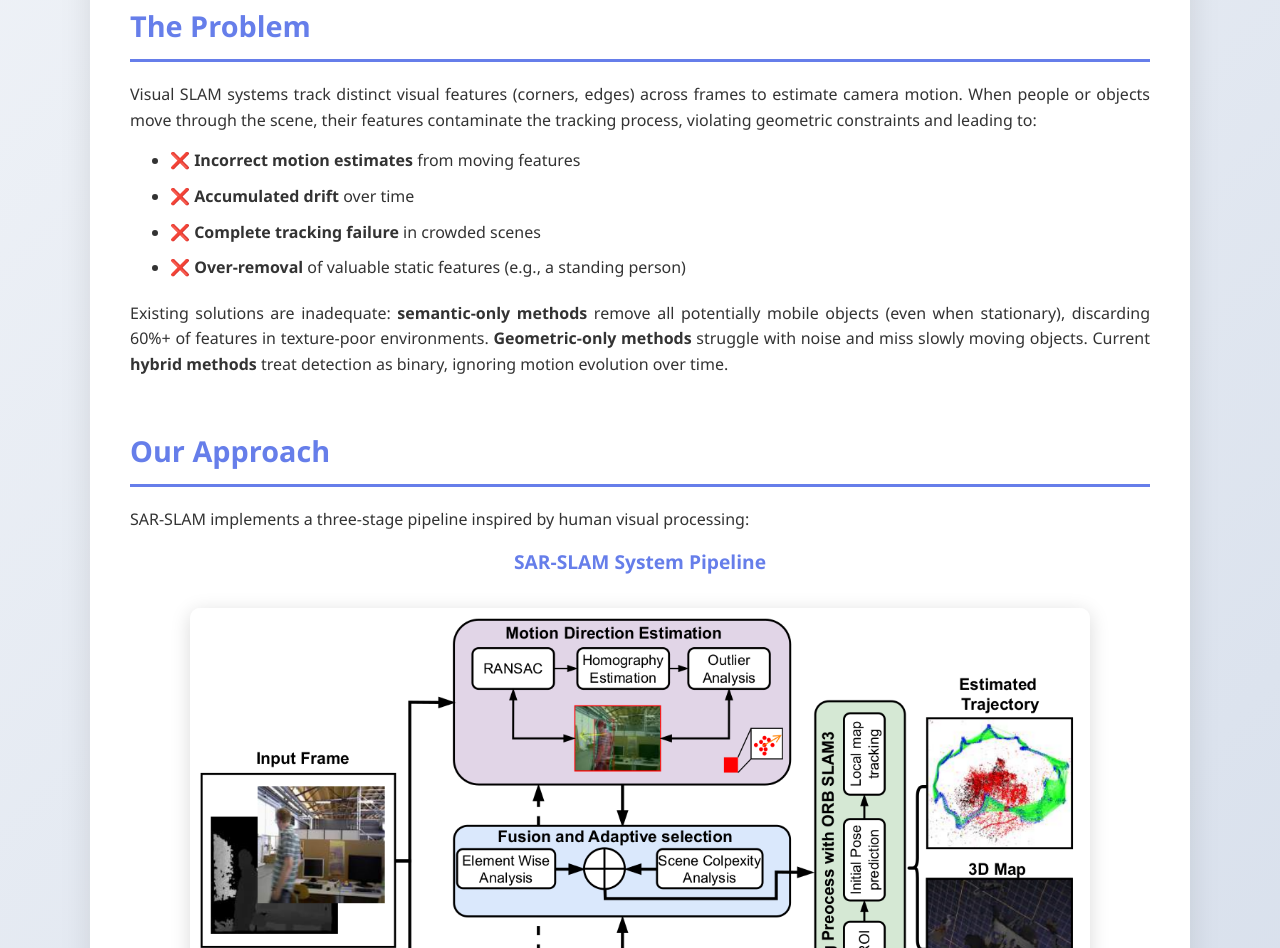
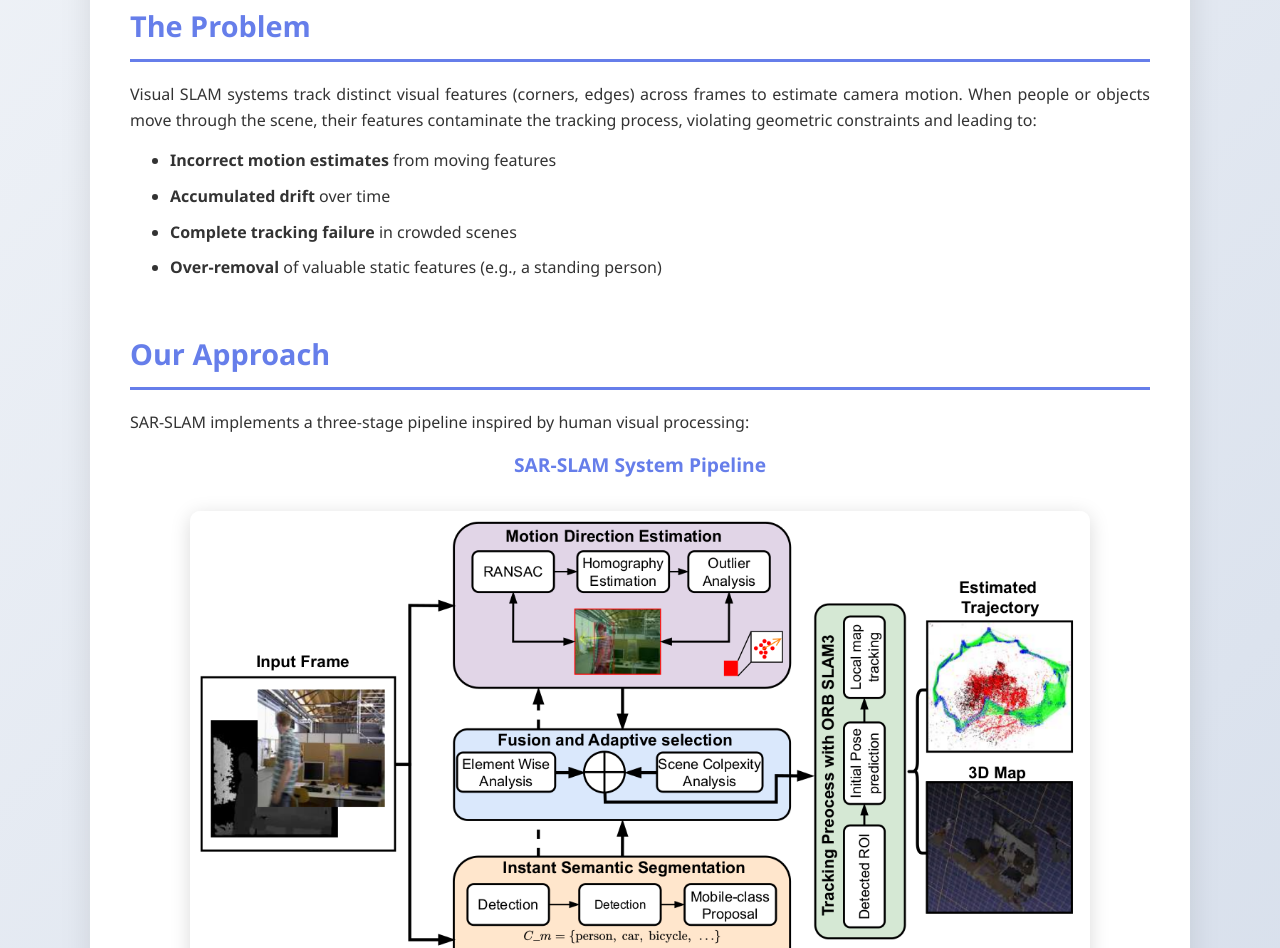
Before and after one commit to basheeraltawil/sar-slam_v0, a plain HTML site: page index.html in a window 1280 px wide. Shown: the part 884-1832 px from the top of the page. Drawn offline with Linux system fonts and the light colour scheme.

Commit message:
Update list items for visual SLAM tracking issues

```diff
--- a/index.html
+++ b/index.html
@@ -332,14 +332,12 @@
                     Visual SLAM systems track distinct visual features (corners, edges) across frames to estimate camera motion. When people or objects move through the scene, their features contaminate the tracking process, violating geometric constraints and leading to:
                 </p>
                 <ul style="margin-left: 40px; margin-top: 15px;">
-                    <li style="margin-bottom: 10px;">❌ <strong>Incorrect motion estimates</strong> from moving features</li>
-                    <li style="margin-bottom: 10px;">❌ <strong>Accumulated drift</strong> over time</li>
-                    <li style="margin-bottom: 10px;">❌ <strong>Complete tracking failure</strong> in crowded scenes</li>
-                    <li style="margin-bottom: 10px;">❌ <strong>Over-removal</strong> of valuable static features (e.g., a standing person)</li>
+                    <li style="margin-bottom: 10px;"> <strong>Incorrect motion estimates</strong> from moving features</li>
+                    <li style="margin-bottom: 10px;"> <strong>Accumulated drift</strong> over time</li>
+                    <li style="margin-bottom: 10px;"> <strong>Complete tracking failure</strong> in crowded scenes</li>
+                    <li style="margin-bottom: 10px;"> <strong>Over-removal</strong> of valuable static features (e.g., a standing person)</li>
                 </ul>
-                <p style="margin-top: 20px;">
-                    Existing solutions are inadequate: <strong>semantic-only methods</strong> remove all potentially mobile objects (even when stationary), discarding 60%+ of features in texture-poor environments. <strong>Geometric-only methods</strong> struggle with noise and miss slowly moving objects. Current <strong>hybrid methods</strong> treat detection as binary, ignoring motion evolution over time.
-                </p>
+
             </section>
 
             <section id="method">
```
